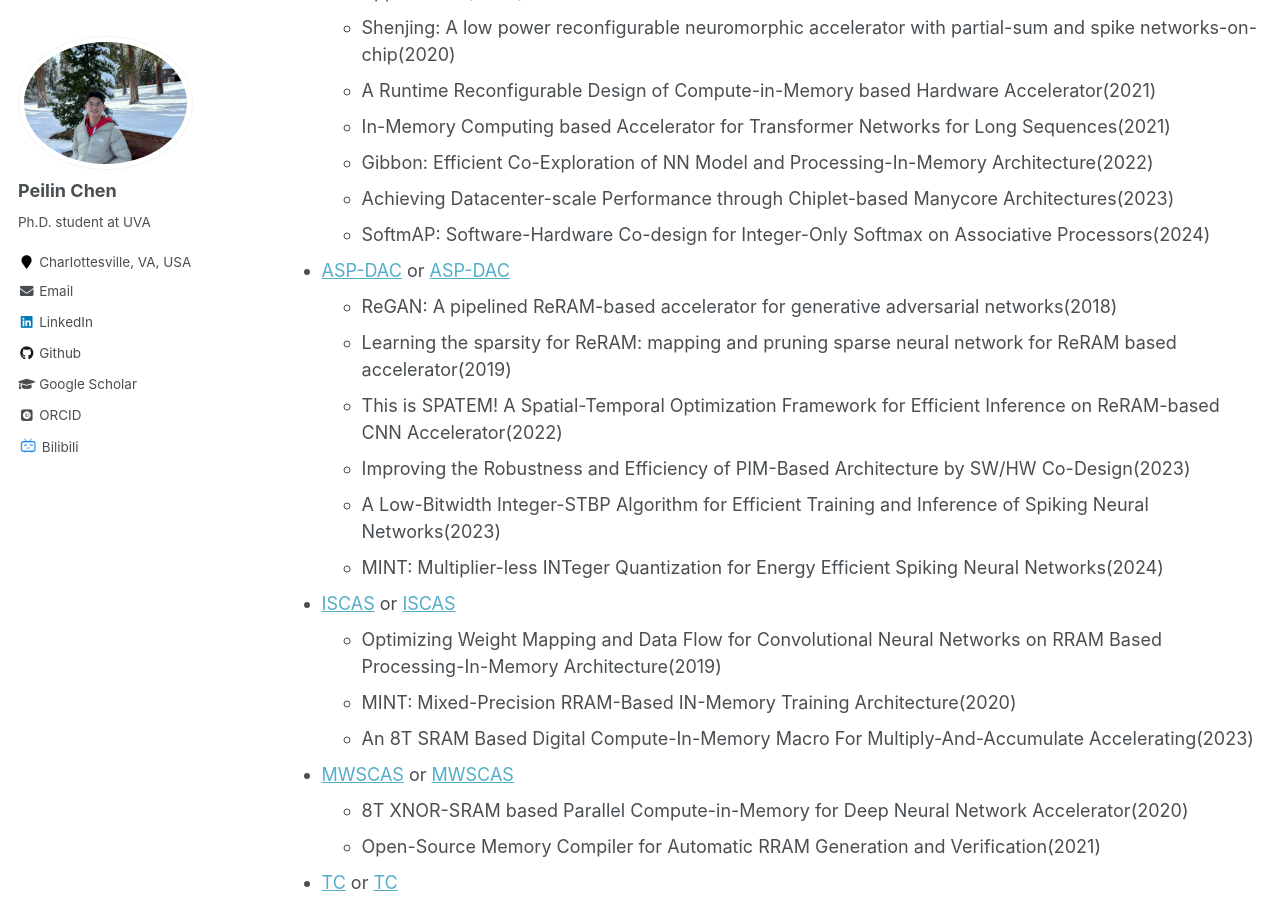
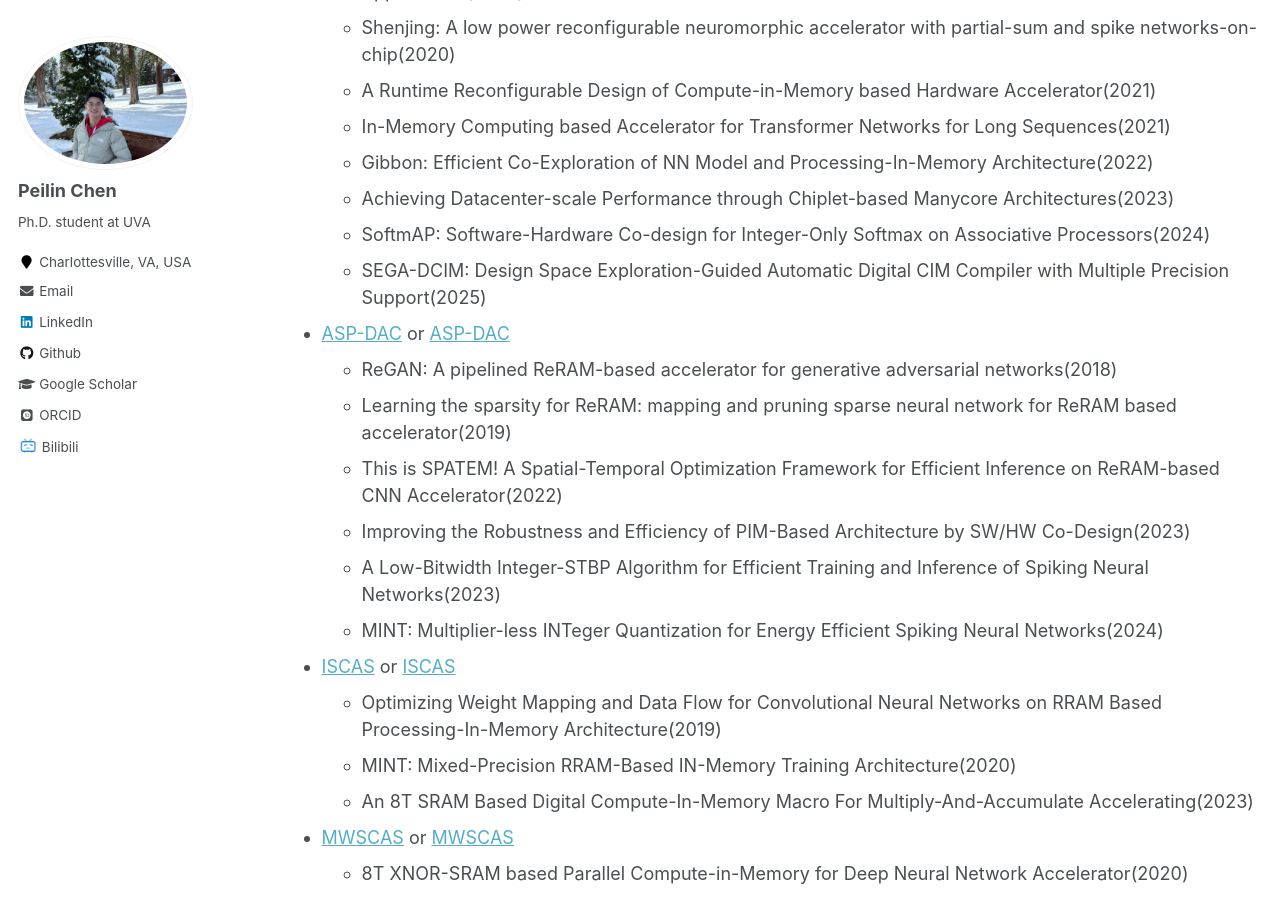
Before and after one commit to peilin-chen/peilin-chen.github.io, a Jekyll site: the page built from _pages/reading list.md, in a window 1280 px wide and 900 px high, scrolled down 5091 px. Built offline with Jekyll 4.4.1, drawn with Linux system fonts in a browser that asks for light colours; some web fonts are replaced; formulas are drawn with MathJax 3.

Commit message:
Update reading list.md

```diff
--- a/_pages/reading list.md
+++ b/_pages/reading list.md
@@ -118,6 +118,7 @@ author_profile: true
   - Gibbon: Efficient Co-Exploration of NN Model and Processing-In-Memory Architecture(2022)
   - Achieving Datacenter-scale Performance through Chiplet-based Manycore Architectures(2023)
   - SoftmAP: Software-Hardware Co-design for Integer-Only Softmax on Associative Processors(2024)
+  - SEGA-DCIM: Design Space Exploration-Guided Automatic Digital CIM Compiler with Multiple Precision Support(2025)
 * [ASP-DAC](https://dblp.org/db/conf/aspdac/index.html) or [ASP-DAC](https://ieeexplore.ieee.org/xpl/conhome/1000194/all-proceedings)
   - ReGAN: A pipelined ReRAM-based accelerator for generative adversarial networks(2018)
   - Learning the sparsity for ReRAM: mapping and pruning sparse neural network for ReRAM based accelerator(2019)
```
